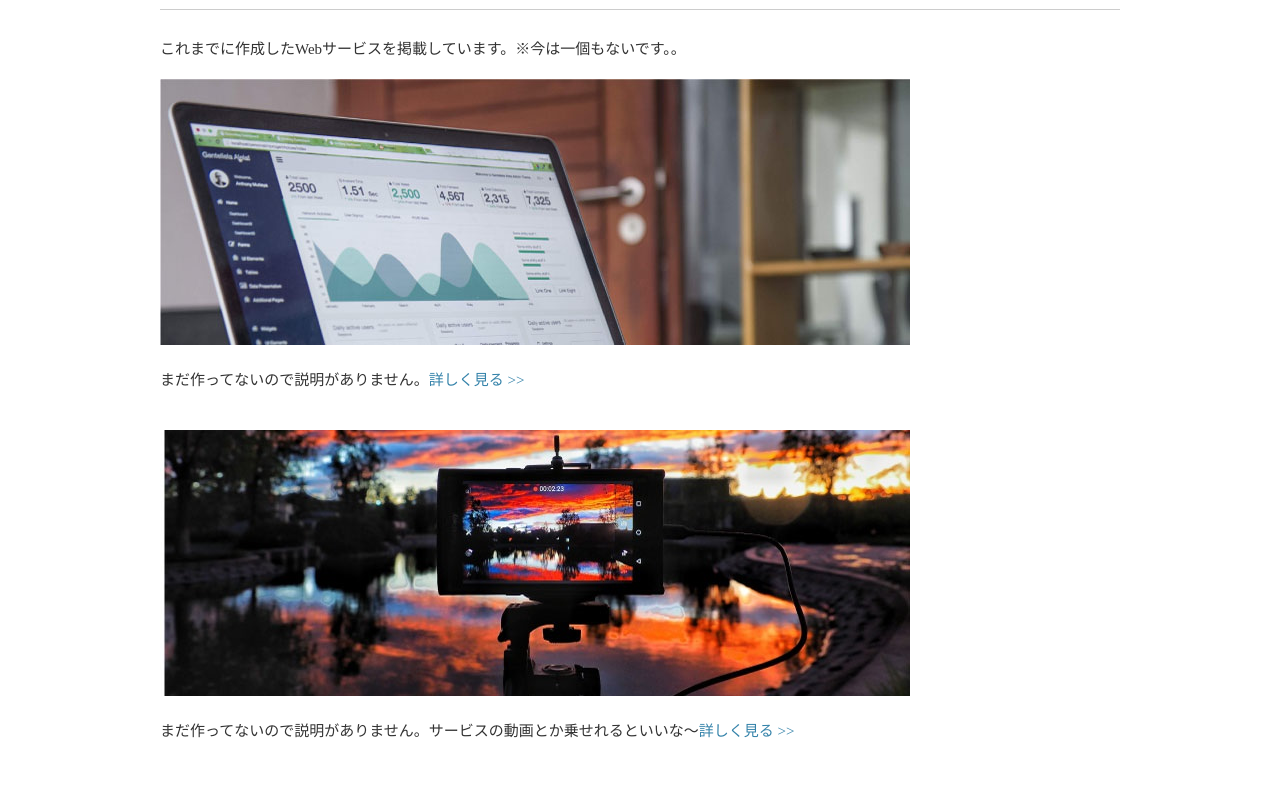
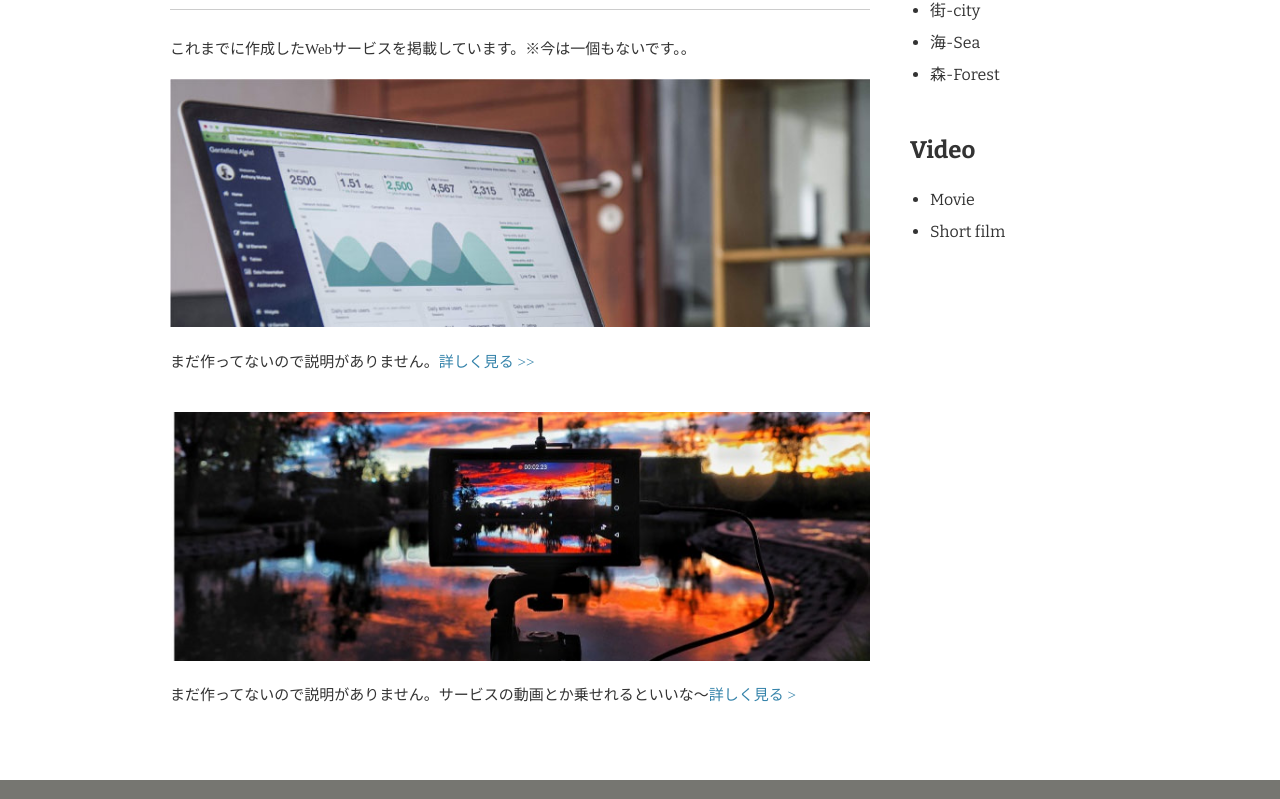
Before and after one commit to keiji19/paractice-html, a plain HTML site: page portfolio.html in a window 1280 px wide. Shown: the part 368-1167 px from the top of the page. Drawn offline with nearby package versions, Linux system fonts and the light colour scheme.

Commit message:
portfolioページのレイアウトを整える

```diff
--- a/css/style.css
+++ b/css/style.css
@@ -221,3 +221,46 @@ table {
 	border-spacing: 0;
 	border-collapse: collapse;
 }
+
+#portfolio {
+	background-image:url(../img/bg-portfolio.jpg);
+	background-repeat: no-repeat;
+	background-position: center top;
+	background-attachment:fixed;
+	background-size:100% auto;
+}
+
+.main {
+	width:700px;
+	margin:0 10px;
+	float:left;
+}
+
+.main .manegement img,
+.main .video img{
+	width:700px;
+}
+
+a img:hover {
+	opacity:0.8;
+}
+
+.sidebar {
+	width:200px;
+	margin:0 10px 0 30px;
+	float:right;
+	font-family: 'Bitter', serif;
+}
+
+.sidebar h2{
+	margin-bottom:10px;
+}
+
+.sidebar ul {
+	font-size:16px;
+	margin-left:20px;
+}
+
+.sidebar ul a {
+	color: #333333;
+}
--- a/portfolio.html
+++ b/portfolio.html
@@ -26,16 +26,32 @@
 			<div class="main">
 				<h1>Portfolio</h1>
 				<p>これまでに作成したWebサービスを掲載しています。※今は一個もないです。。</p>
-				<section>
+				<section class ="manegement">
 					<h2><a href="management.html"><img src="img/md-management.jpg" alt="management"></a></h2>
 					<p>まだ作ってないので説明がありません。<a hreg="management.html">詳しく見る >></p>
 				</section>
-				<section>
+				<section class ="video">
 					<h2><a href="video.html"><img src="img/md-video.jpg" alt="video"></a></h2>
-					<p>まだ作ってないので説明がありません。サービスの動画とか乗せれるといいな～<a hreg="video.html">詳しく見る >></p>
+					<p>まだ作ってないので説明がありません。サービスの動画とか乗せれるといいな～<a hreg="video.html">詳しく見る ></a></p>
 				</section>
 			</div>
-			<aside class="main"></aside>
+			<aside class="sidebar">
+				<section>
+					<h2>Management</h2>
+						<ul>
+							<li><a href="portfolio.html#city">街-city</a></li>
+							<li><a href="portfolio.html#sea">海-Sea</a></li>
+							<li><a href="portfolio.html#forest">森-Forest</a></li>
+						</ul>
+				</section>
+				<section>
+						<h2>Video</h2>
+						<ul>
+							<li><a href="video.html#movie">Movie</a></li>
+							<li><a href="video.html#short-film">Short film</a></li>
+						</ul>
+				</section>
+			</aside>
 		</div>
 	</div>
 	<footer><small>(C)2017 Keiji</small></footer>
```
Also changed, not shown: img/bg-portfolio.jpg (added).
